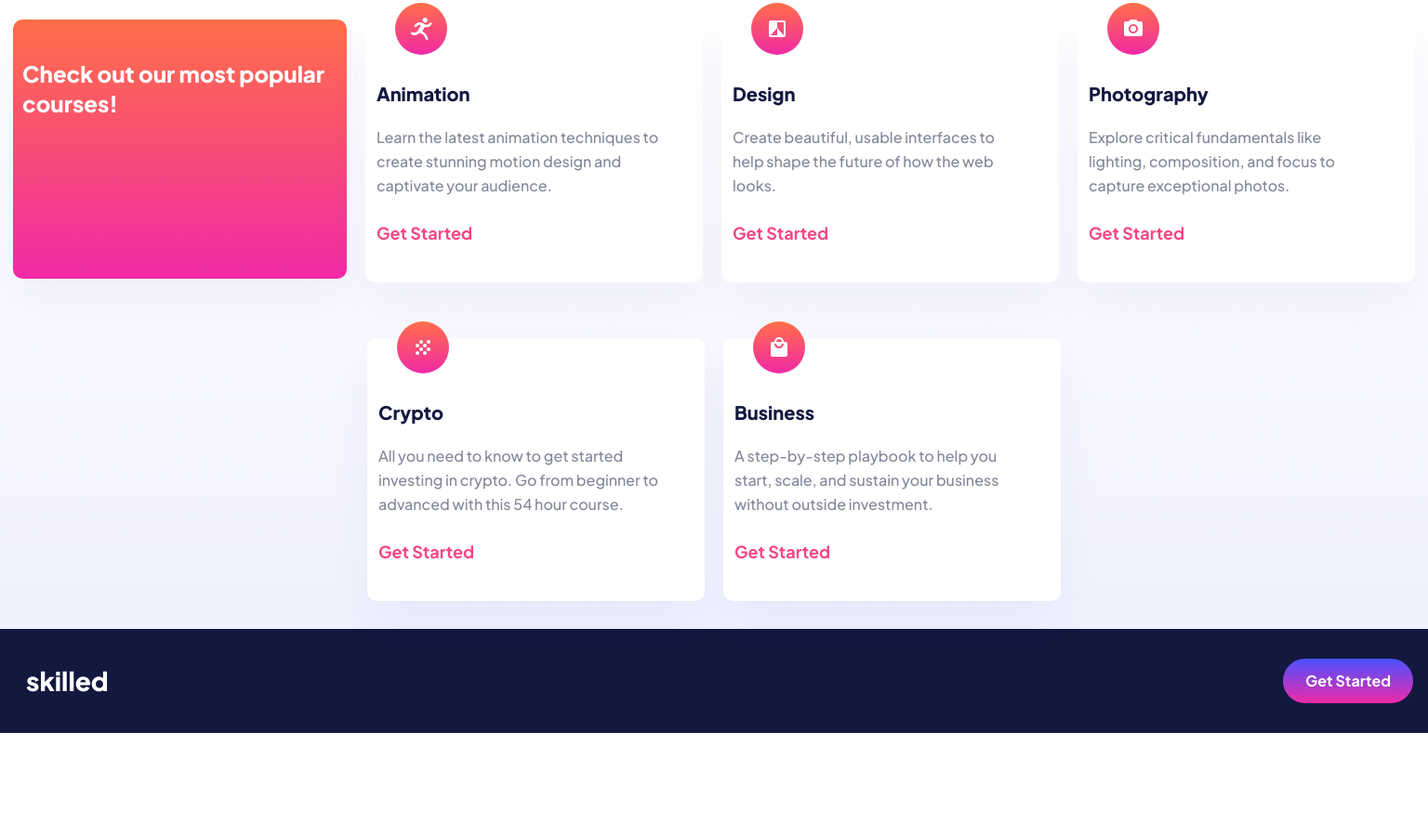
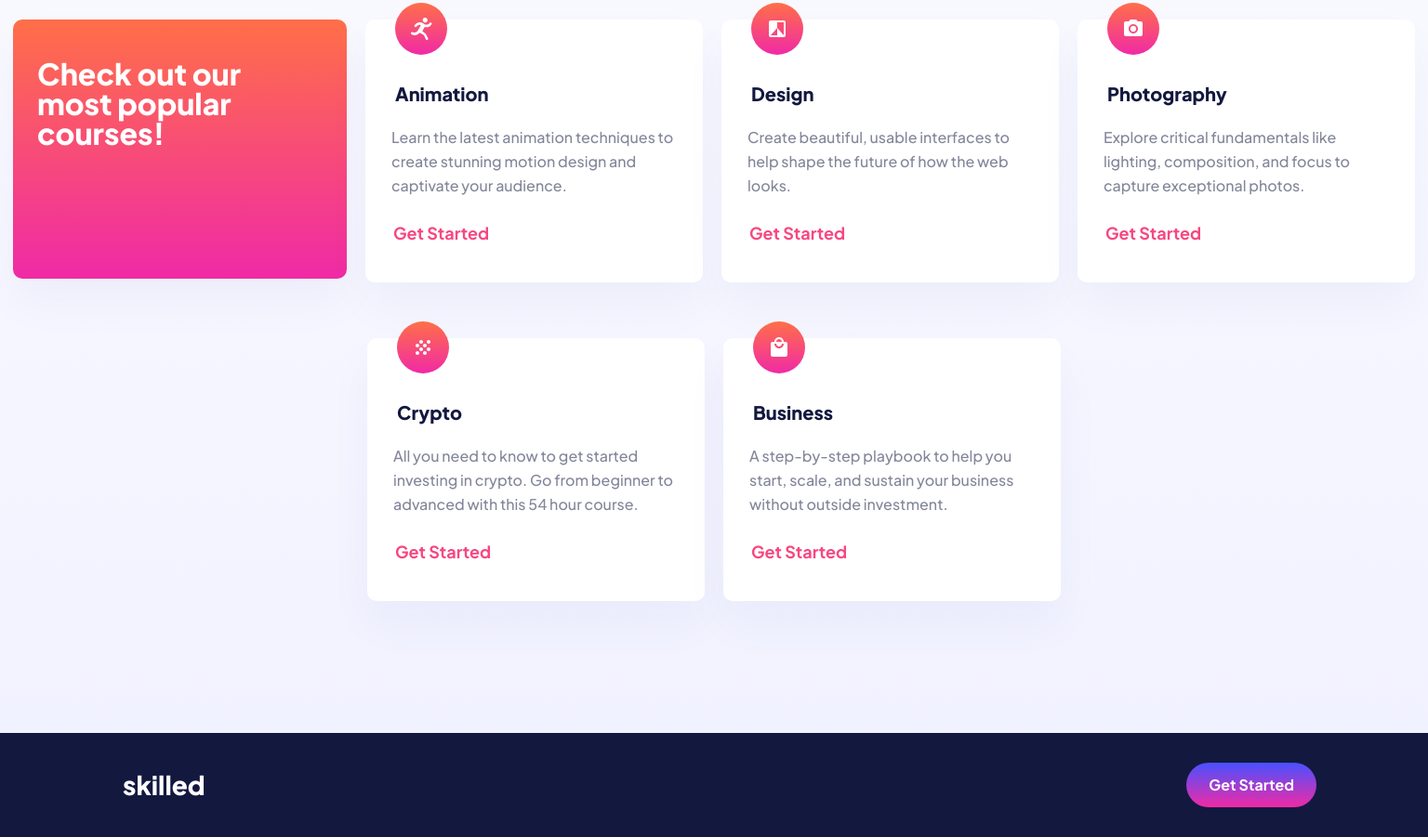
Before and after one commit to DeveJoao/Skilled-e-learning-landing-page, a plain HTML site: page index.html in a window 1536 px wide. Shown: the part 695-1596 px from the top of the page at 93% size. Before the commit the page ends 1484 px from the top, so only its background shows below. Drawn offline with Linux system fonts and the light colour scheme.

Commit message:
Final do projeto.
alterei a class crad__link para card__link, terminei a media querey da versão de desktop e ajustei algumas class do projeto.

```diff
--- a/index.html
+++ b/index.html
@@ -49,7 +49,7 @@
                     <p>
                         Learn the latest animation techniques to create stunning motion design and captivate your audience.
                     </p>
-                    <a href="#" class="crad__link">Get Started</a>
+                    <a href="#" class="card__link">Get Started</a>
                 </div>
                 <div class="card__curso">
                     <img src="img/img-Design.svg" class="card__curso__imagem" alt="icone do curso de design">
@@ -57,7 +57,7 @@
                     <p>
                         Create beautiful, usable interfaces to help shape the future of how the web looks.
                     </p>
-                    <a href="#" class="crad__link">Get Started</a>
+                    <a href="#" class="card__link">Get Started</a>
                 </div>
                 <div class="card__curso">
                     <img src="img/img-Photography.svg" class="card__curso__imagem" alt="icone do curso de Photography">
@@ -65,7 +65,7 @@
                     <p>
                         Explore critical fundamentals like lighting, composition, and focus to capture exceptional photos.
                     </p>
-                    <a href="#" class="crad__link">Get Started</a>
+                    <a href="#" class="card__link">Get Started</a>
                 </div>
                 <div class="card__curso">
                     <img src="img/img-Crypto.svg" class="card__curso__imagem" alt="icone do curos de crypto">
@@ -73,7 +73,7 @@
                     <p>
                         All you need to know to get started investing in crypto. Go from beginner to advanced with this 54 hour course.
                     </p>
-                    <a href="#" class="crad__link">Get Started</a>
+                    <a href="#" class="card__link">Get Started</a>
                 </div>
                 <div class="card__curso">
                     <img src="img/img-Business.svg" class="card__curso__imagem" alt="icone do curso de business">
@@ -81,7 +81,7 @@
                     <p>
                         A step-by-step playbook to help you start, scale, and sustain your business without outside investment.
                     </p>
-                    <a href="#" class="crad__link">Get Started</a>
+                    <a href="#" class="card__link">Get Started</a>
                 </div>
         </section>
     </section>
--- a/styles/cursos.css
+++ b/styles/cursos.css
@@ -2,7 +2,6 @@
     display: flex;
     flex-direction: column;
     font-family: var(--fonte-principal);
-    background: var(--color-gradiente-do-cards);
 }
 
 .card__curso,
@@ -48,7 +47,7 @@
     margin: 1.5em 0;
 }
 
-.crad__link {
+.card__link {
     font-size: 18px;
     font-weight: 700;
     line-height: 28px;
@@ -92,4 +91,28 @@
     .card__chamada h2 {
         padding-top: 32px;
     }
+
+    .card__titulo,
+    .card__curso p,
+    .card__link {
+        padding-left: 1em;
+    }
 }
+
+@media screen and (min-width: 1440px) {
+    .container-dos-cursos {
+        margin-bottom: 7em;
+    }
+
+    .card__chamada h2 {
+        font-size: 32px;
+        width: 90%;
+        padding-left: 0.5em;
+    }
+
+    .card__titulo,
+    .card__curso p,
+    .card__link {
+        padding-left: 1em;
+    }
+}
--- a/styles/estatisticas-curso.css
+++ b/styles/estatisticas-curso.css
@@ -73,7 +73,7 @@
         background: url("../img/image-removebg-preview-destop.svg") no-repeat;
         background-position: center;
         background-size: contain;
-        margin-right: 7em;
+        margin-right: 3em;
         padding: 80px;
     }
 
--- a/styles/header.css
+++ b/styles/header.css
@@ -89,7 +89,7 @@
 
 @media screen and (min-width: 1440px) {
     .cabecalho {
-        padding: 1em 6.5em  ;
+        padding: 1em 6.5em;
     }
 
     .cabecalho__titulo {
@@ -118,4 +118,9 @@
         width: 55%;
         margin-bottom: 4em;
     }
+
+    .container__midia {
+        background-size: 30%;
+        background-position: right -200px;
+    }
 }
--- a/styles/rodape.css
+++ b/styles/rodape.css
@@ -31,3 +31,9 @@
 .rodape__link {
     margin: 1.5em 1em;
 }
+
+@media screen and (min-width: 1440px) {
+    .rodape {
+        padding: 0 6.5em;
+    }
+}
--- a/styles/style.css
+++ b/styles/style.css
@@ -22,6 +22,7 @@
 
 body {
     background: var(--color-barnco);
+    background: var(--color-gradiente-do-cards);
 }
 
 .links__button,
```
